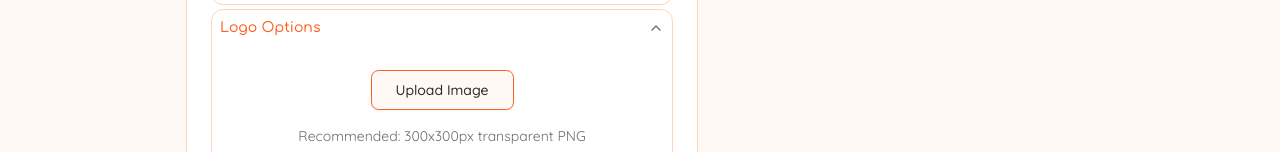
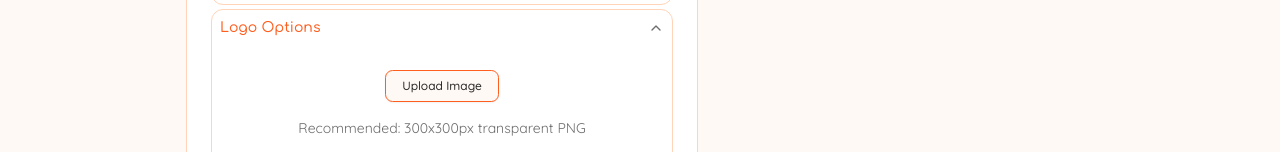
Before and after one commit to nkaryoli/nk_qrCode, a React (Vite) app: page /customize-qr in a window 1280 px wide. Both pictures are taken after a click on the button "Logo Options". Shown: the part 806-958 px from the top of the page. Built offline with nearby package versions, Linux system fonts and the light colour scheme; no server answers.

Commit message:
feat: adjust upload button size

```diff
--- a/src/features/custom/components/QRConfigForm/logo/ImageOptions.tsx
+++ b/src/features/custom/components/QRConfigForm/logo/ImageOptions.tsx
@@ -32,6 +32,7 @@ const ImageOptions = ({ config, onChange, onImageChange }: ImageOptionsProps) =>
                     <>
                         <Button
                             variant="outline"
+                            size={'sm'}
                             onClick={() => fileInputRef.current?.click()}
                         >
                             Upload Image
@@ -46,7 +47,7 @@ const ImageOptions = ({ config, onChange, onImageChange }: ImageOptionsProps) =>
                         <span className="text-sm text-muted-foreground">
                             Recommended: 300x300px transparent PNG
                         </span>
-                        <div className="grid grid-cols-5 gap-4 h-fit">
+                        <div className="grid grid-cols-5 gap-6 h-fit">
                             <SelectOptionBtns onChange={onImageChange} />
                         </div>
                     </>
```
